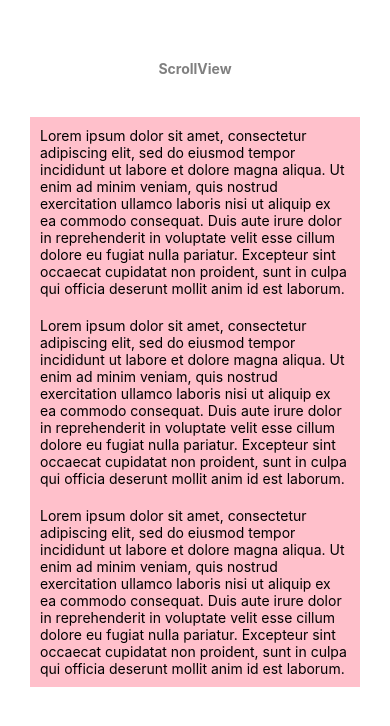
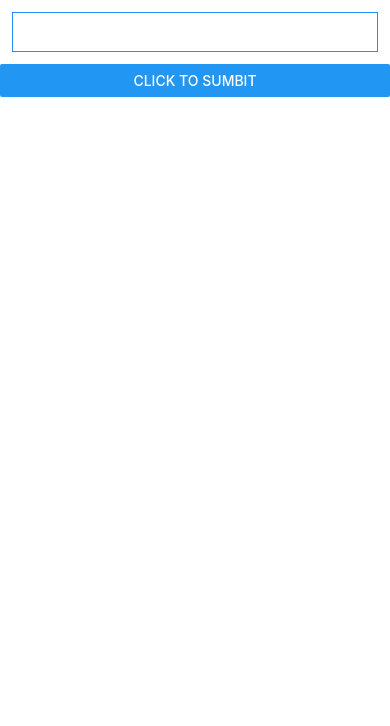
Before and after one commit to Christoph33one/Practice-React-Native, a React Native app: screen / in a window 390 px wide. Shown: the top 726 px of the page. Built offline with nearby package versions, Linux system fonts and the light colour scheme.

Commit message:
added textInput with submit button

```diff
--- a/App.js
+++ b/App.js
@@ -4,9 +4,10 @@ import Button from "./components/ButtonComponent";
 import FlatListComponent from "./components/FlatListComponent";
 import RefreshControlComponent from "./components/RefreshControllComponent";
 import ScrollViewcomponent from "./components/ScrollViewcomponent";
+import TextInput from "./components/TextInput";
 
 export default function App() {
-  return <ScrollViewcomponent />;
+  return <TextInput />;
 }
 
 const styles = StyleSheet.create({
@@ -21,3 +22,4 @@ const styles = StyleSheet.create({
 // <Button />
 // <FlatListComponent />
 // <RefreshControlComponent />
+// <ScrollViewcomponent />
--- a/components/ScrollViewcomponent.js
+++ b/components/ScrollViewcomponent.js
@@ -8,6 +8,33 @@ function ScrollViewcomponent(props) {
     <SafeAreaView style={styles.container}>
       <Text style={styles.title}>ScrollView</Text>
       <ScrollView style={styles.scrollView}>
+        <Text style={styles.text}>
+          Lorem ipsum dolor sit amet, consectetur adipiscing elit, sed do
+          eiusmod tempor incididunt ut labore et dolore magna aliqua. Ut enim ad
+          minim veniam, quis nostrud exercitation ullamco laboris nisi ut
+          aliquip ex ea commodo consequat. Duis aute irure dolor in
+          reprehenderit in voluptate velit esse cillum dolore eu fugiat nulla
+          pariatur. Excepteur sint occaecat cupidatat non proident, sunt in
+          culpa qui officia deserunt mollit anim id est laborum.
+        </Text>
+        <Text style={styles.text}>
+          Lorem ipsum dolor sit amet, consectetur adipiscing elit, sed do
+          eiusmod tempor incididunt ut labore et dolore magna aliqua. Ut enim ad
+          minim veniam, quis nostrud exercitation ullamco laboris nisi ut
+          aliquip ex ea commodo consequat. Duis aute irure dolor in
+          reprehenderit in voluptate velit esse cillum dolore eu fugiat nulla
+          pariatur. Excepteur sint occaecat cupidatat non proident, sunt in
+          culpa qui officia deserunt mollit anim id est laborum.
+        </Text>
+        <Text style={styles.text}>
+          Lorem ipsum dolor sit amet, consectetur adipiscing elit, sed do
+          eiusmod tempor incididunt ut labore et dolore magna aliqua. Ut enim ad
+          minim veniam, quis nostrud exercitation ullamco laboris nisi ut
+          aliquip ex ea commodo consequat. Duis aute irure dolor in
+          reprehenderit in voluptate velit esse cillum dolore eu fugiat nulla
+          pariatur. Excepteur sint occaecat cupidatat non proident, sunt in
+          culpa qui officia deserunt mollit anim id est laborum.
+        </Text>
         <Text style={styles.text}>
           Lorem ipsum dolor sit amet, consectetur adipiscing elit, sed do
           eiusmod tempor incididunt ut labore et dolore magna aliqua. Ut enim ad
@@ -58,7 +85,7 @@ const styles = StyleSheet.create({
   text: {
     textAlign: "auto",
     padding: 10,
-    fontSize: "25",
+    fontSize: 20,
   },
 });
 
--- /dev/null
+++ b/components/TextInput.js
@@ -0,0 +1,41 @@
+import React, { useState } from "react";
+import { StyleSheet, SafeAreaView, TextInput, Button } from "react-native";
+
+function TextInputExample(props) {
+  // useState hook to update the state with an empty string
+  const [text, setText] = useState("");
+
+  // handle the text change with the updated state
+  const handleTextChange = (newText) => {
+    setText(newText);
+  };
+
+  // handle sumbmitted text & clears the the input field once the button is clicked
+  const handleSubmit = () => {
+    console.log("Text Submitted");
+    setText("");
+  };
+
+  return (
+    <SafeAreaView>
+      <TextInput
+        style={styles.input}
+        onChangeText={handleTextChange}
+        value={text}
+      />
+      <Button title="Click To sumbit" onPress={handleSubmit} />
+    </SafeAreaView>
+  );
+}
+
+const styles = StyleSheet.create({
+  input: {
+    height: 40,
+    margin: 12,
+    borderWidth: 1,
+    borderColor: "dodgerblue",
+    padding: 10,
+  },
+});
+
+export default TextInputExample;
```
